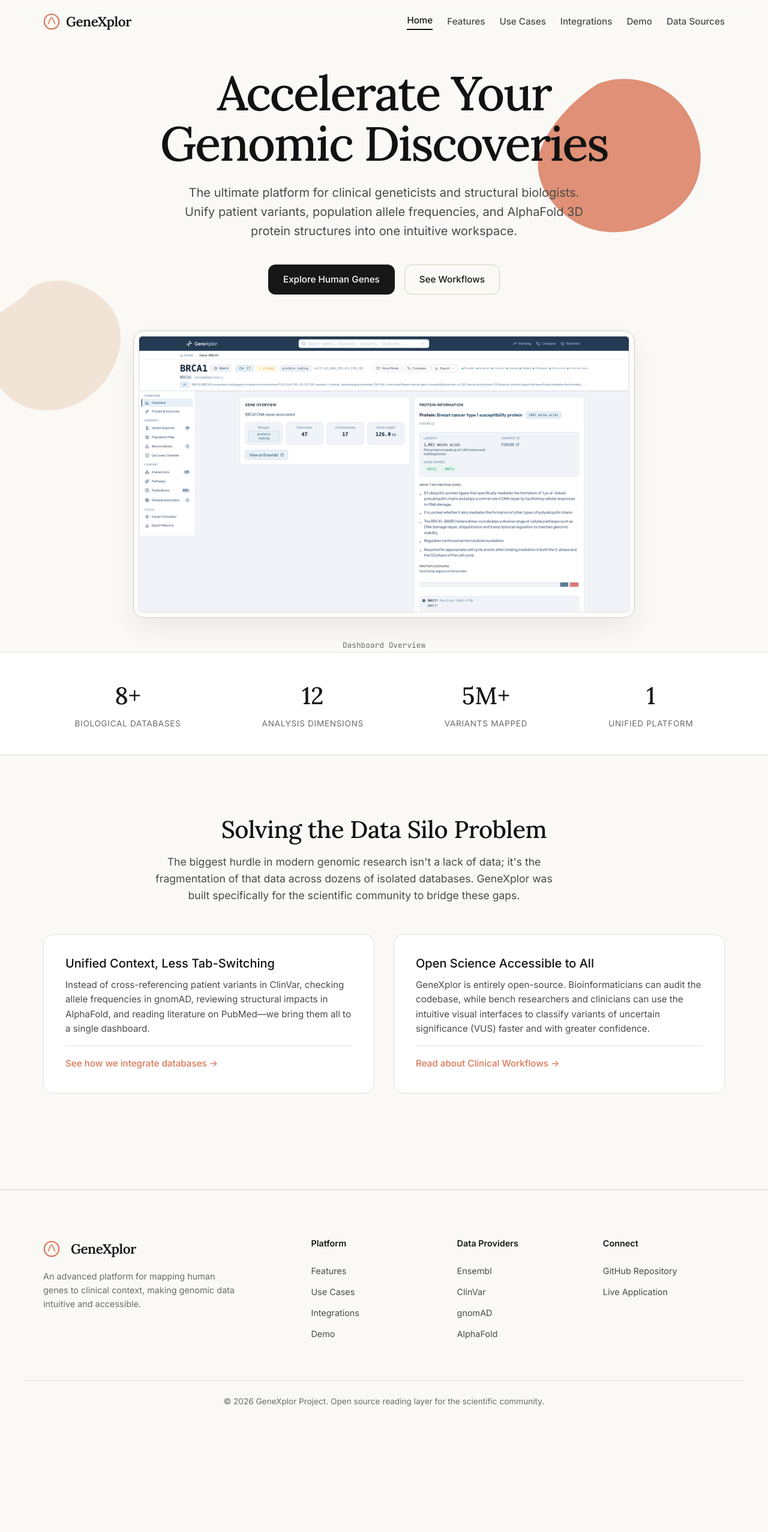
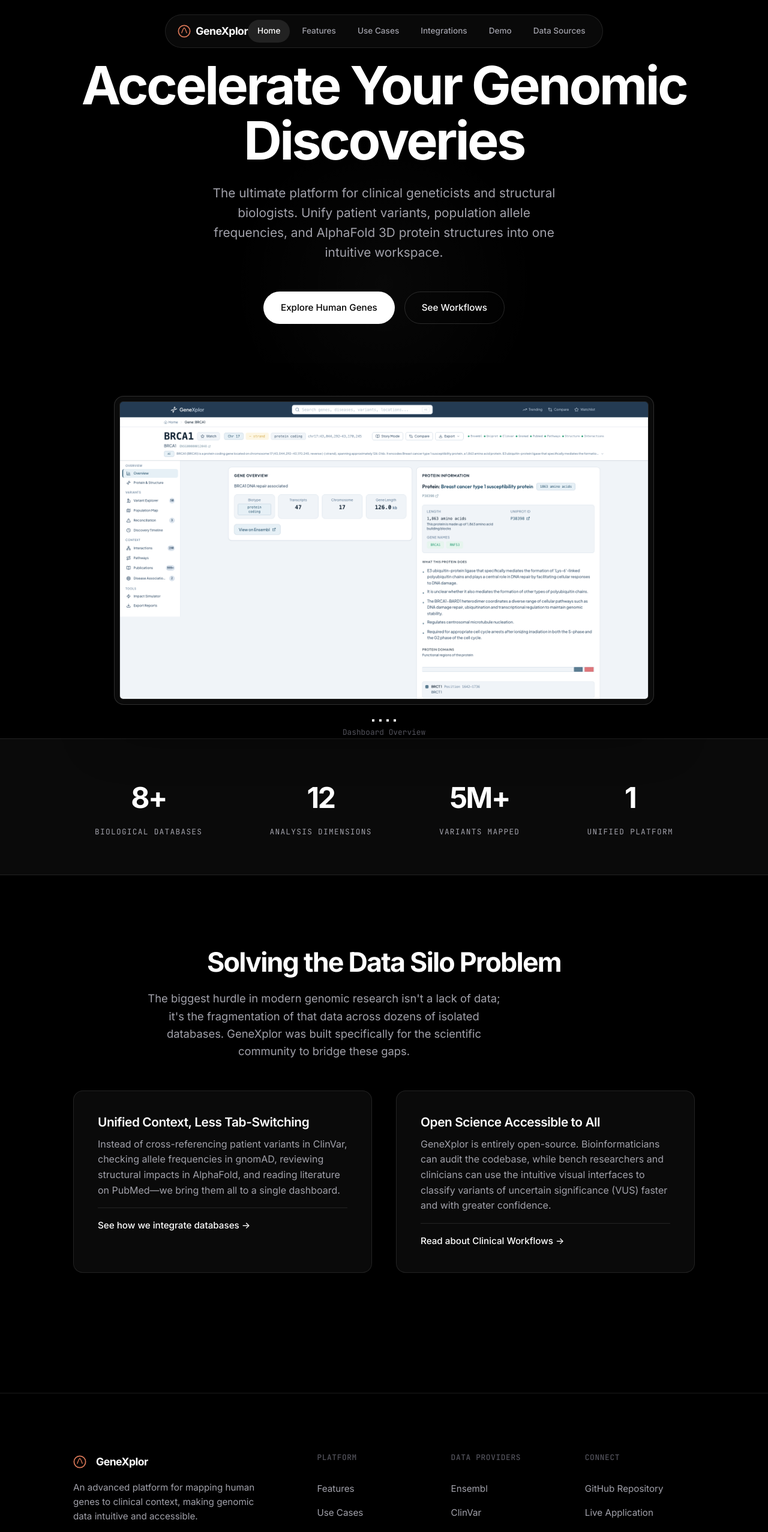
Before and after one commit to contact-ajmal/geneXplor-web, a plain HTML site: page index.html in a window 1280 px wide. Shown: the top 2554 px of the page at 60% size. Before the commit the page ends 2388 px from the top, so only its background shows below. Drawn offline with Linux system fonts and the light colour scheme.

Commit message:
style: Adopt Dark Minimalist Theme (Ajmalbaba Portfolio)

```diff
--- a/index.html
+++ b/index.html
@@ -35,11 +35,7 @@
 
   <main>
     <section class="hero-section">
-      <!-- Decorative Accent Blobs -->
-      <svg class="blob blob-1" viewBox="0 0 100 100" fill="#D97757"><path d="M45,15c12,-5,28,-1,36,10c8,11,10,27,1,38c-9,11,-27,17,-41,12c-14,-5,-24,-20,-20,-32c4,-12,16,-23,24,-28Z" /></svg>
-      <svg class="blob blob-2" viewBox="0 0 100 100" fill="#EAD0BA"><path d="M38,20c15,-9,35,-2,45,11c10,13,5,33,-7,45c-12,12,-31,16,-45,8c-14,-8,-21,-28,-16,-41c5,-13,18,-14,23,-23Z" /></svg>
-
-      <div class="hero-inner">
+      <!-- Decorative Accent Blobs Removed for Dark Minimalist Theme -->
         <h1 class="hero-title">Accelerate Your Genomic Discoveries</h1>
         <p class="hero-subtitle">
           The ultimate platform for clinical geneticists and structural biologists. Unify patient variants, population allele frequencies, and AlphaFold 3D protein structures into one intuitive workspace.
--- a/styles.css
+++ b/styles.css
@@ -1,44 +1,41 @@
 /* ════════════════════════════════════════════════════
-   GeneXplor Website — Elegant Anthropic Theme
+   GeneXplor Website — Dark Minimalist Portfolio Theme
    ════════════════════════════════════════════════════ */
 
-@import url('https://fonts.googleapis.com/css2?family=Inter:wght@400;500;600&family=Lora:ital,wght@0,400;0,500;0,600;0,700;1,400&family=JetBrains+Mono:wght@400;500&display=swap');
+@import url('https://fonts.googleapis.com/css2?family=Inter:wght@400;500;600;700&family=JetBrains+Mono:wght@400;500&display=swap');
 
 /* ── Reset & Base ── */
 *, *::before, *::after { box-sizing: border-box; margin: 0; padding: 0; }
 
 :root {
-  /* Backgrounds: Warm & Light */
-  --bg-main: #FAF9F6;
-  --bg-surface: #FFFFFF;
-  --bg-card: #FDFCFB;
-  --bg-nav: rgba(250, 249, 246, 0.85);
+  /* Backgrounds: Pure Dark */
+  --bg-main: #000000;
+  --bg-surface: #000000;
+  --bg-card: #0A0A0A;
+  --bg-nav: rgba(15, 15, 15, 0.65);
 
-  /* Texts: High Contrast */
-  --text-primary: #171717;
-  --text-secondary: #4a4a4a;
-  --text-muted: #6b6b6b;
-  --text-heading: #121212;
+  /* Texts: High Contrast & Muted Grays */
+  --text-primary: #FFFFFF;
+  --text-secondary: #A1A1AA; /* Muted gray like portfolio */
+  --text-muted: #52525B;
+  --text-heading: #FFFFFF;
 
-  /* Borders */
-  --border-light: #e5e0d8;
-  --border-strong: #d2ccc2;
-  --border-hover: #b0a79a;
+  /* Borders: Ultra Thin & Subtle */
+  --border-light: rgba(255, 255, 255, 0.1);
+  --border-strong: rgba(255, 255, 255, 0.15);
+  --border-hover: rgba(255, 255, 255, 0.3);
 
   /* Accents */
-  --accent-primary: #D97757; /* Terra Cotta / Earthy Orange */
-  --accent-hover: #C56142;
-  --accent-secondary: #D4A843;
-  --accent-blue: #3E6589;
-  --accent-green: #487A65;
+  --accent-primary: #FFFFFF;
+  --accent-brand: #00D8FF; /* Cyan from portfolio */
 
   /* Spacing */
-  --section-padding: 100px 0;
-  --inner-max: 1200px;
-  --radius-sm: 6px;
+  --section-padding: 120px 0;
+  --inner-max: 1100px;
+  --radius-pill: 9999px;
+  --radius-sm: 8px;
   --radius-md: 12px;
-  --radius-lg: 18px;
-  --radius-xl: 24px;
+  --radius-lg: 16px;
 }
 
 html { scroll-behavior: smooth; }
@@ -50,56 +47,69 @@
   line-height: 1.6;
   overflow-x: hidden;
   -webkit-font-smoothing: antialiased;
+  -moz-osx-font-smoothing: grayscale;
 }
 
-/* Typography: Elegant Serif for Headings */
+/* Typography: Bold Sans-Serif Everywhere */
 h1, h2, h3, h4 {
-  font-family: 'Lora', serif;
+  font-family: 'Inter', sans-serif;
   color: var(--text-heading);
-  font-weight: 500;
-  line-height: 1.2;
+  font-weight: 700;
+  line-height: 1.15;
+  letter-spacing: -0.04em;
 }
 
-h1 { font-size: 4.5rem; letter-spacing: -0.02em; }
-h2 { font-size: 2.8rem; letter-spacing: -0.01em; }
-h3 { font-size: 1.4rem; font-weight: 600; }
+h1 { font-size: 5rem; }
+h2 { font-size: 3rem; }
+h3 { font-size: 1.4rem; font-weight: 600; letter-spacing: -0.02em; }
 
 code, pre { font-family: 'JetBrains Mono', monospace; font-size: 0.85em; }
 
 a { color: var(--text-primary); text-decoration: none; transition: opacity 0.2s, color 0.2s; }
-a:hover { color: var(--accent-primary); }
+a:hover { opacity: 0.8; }
 strong { color: var(--text-primary); font-weight: 600; }
 img { max-width: 100%; display: block; }
 
-/* ── Navbar ── */
+/* ── Floating Pill Navbar ── */
 #navbar {
-  position: sticky; top: 0; left: 0; right: 0; z-index: 100;
-  background: var(--bg-nav);
-  backdrop-filter: blur(12px);
-  -webkit-backdrop-filter: blur(12px);
-  border-bottom: 1px solid transparent;
-  transition: border-color 0.3s;
+  position: sticky; top: 24px; left: 0; right: 0; z-index: 100;
+  display: flex; justify-content: center;
+  pointer-events: none; /* Let clicks pass through empty space */
 }
-#navbar.scrolled { border-bottom: 1px solid var(--border-light); }
+#navbar.scrolled .nav-inner {
+  border-color: var(--border-strong);
+  background: var(--bg-card);
+}
 
 .nav-inner {
-  max-width: var(--inner-max); margin: 0 auto; padding: 0 32px;
-  display: flex; align-items: center; justify-content: space-between; height: 72px;
+  pointer-events: auto; /* Re-enable clicks on the pill itself */
+  padding: 8px 12px;
+  display: flex; align-items: center; justify-content: space-between;
+  background: var(--bg-nav);
+  backdrop-filter: blur(20px);
+  -webkit-backdrop-filter: blur(20px);
+  border: 1px solid var(--border-light);
+  border-radius: var(--radius-pill);
+  transition: all 0.3s ease;
+  min-width: 600px;
 }
+
 .nav-logo {
-  display: flex; align-items: center; gap: 10px;
-  font-family: 'Lora', serif; font-weight: 600; font-size: 1.4rem;
-  color: var(--text-heading); text-decoration: none; letter-spacing: -0.02em;
+  display: flex; align-items: center; gap: 8px;
+  font-family: 'Inter', sans-serif; font-weight: 700; font-size: 1.1rem;
+  color: var(--text-heading); letter-spacing: -0.03em;
+  padding-left: 8px;
 }
-.logo-icon { width: 28px; height: 28px; }
+.logo-icon { width: 22px; height: 22px; }
 
-.nav-links { display: flex; gap: 24px; align-items: center; }
+.nav-links { display: flex; gap: 4px; align-items: center; }
 .nav-link {
-  font-size: 0.95rem; font-weight: 500; color: var(--text-secondary);
-  transition: color 0.2s;
+  font-size: 0.85rem; font-weight: 500; color: var(--text-secondary);
+  padding: 8px 16px; border-radius: var(--radius-pill);
+  transition: all 0.2s;
 }
-.nav-link:hover, .nav-link.active { color: var(--text-primary); }
-.nav-link.active { border-bottom: 2px solid var(--text-primary); padding-bottom: 2px; }
+.nav-link:hover { color: var(--text-primary); }
+.nav-link.active { background: rgba(255,255,255,0.1); color: var(--text-primary); }
 
 .nav-mobile-toggle { display: none; background: none; border: none; cursor: pointer; padding: 8px; }
 .nav-mobile-toggle span {
@@ -110,194 +120,196 @@
 /* Buttons */
 .btn {
   display: inline-flex; align-items: center; justify-content: center; gap: 8px;
-  padding: 12px 24px; border-radius: var(--radius-md);
+  padding: 14px 28px; border-radius: var(--radius-pill);
   font-family: 'Inter', sans-serif; font-size: 0.95rem; font-weight: 500;
   cursor: pointer; transition: all 0.2s; text-decoration: none; border: 1px solid transparent;
 }
-.btn-primary {
-  background: var(--text-primary); color: #FFF;
-}
-.btn-primary:hover {
-  background: #333; color: #FFF; transform: translateY(-1px);
-}
+.btn-primary { background: var(--text-primary); color: #000; }
+.btn-primary:hover { opacity: 0.85; transform: scale(0.98); }
 .btn-outline {
   background: transparent; color: var(--text-primary);
   border: 1px solid var(--border-strong);
 }
 .btn-outline:hover {
-  border-color: var(--text-primary); background: var(--bg-surface);
+  border-color: var(--text-primary); background: rgba(255,255,255,0.05);
 }
 
 /* ── Page Layouts ── */
 .page-header {
-  padding: 80px 0 40px; text-align: center; max-width: 800px; margin: 0 auto;
+  padding: 120px 0 60px; text-align: center; max-width: 800px; margin: 0 auto;
 }
-.page-title { margin-bottom: 20px; font-weight: 500; }
-.page-subtitle { font-size: 1.2rem; color: var(--text-secondary); line-height: 1.7; }
+.page-title { margin-bottom: 24px; font-weight: 700; }
+.page-subtitle { font-size: 1.25rem; color: var(--text-secondary); line-height: 1.7; font-weight: 400; }
 
 .section { padding: var(--section-padding); flex: 1; }
 .section-inner { max-width: var(--inner-max); margin: 0 auto; padding: 0 32px; }
 
-.section-header { text-align: left; margin-bottom: 50px; }
-.section-header h2 { font-size: 2.5rem; margin-bottom: 16px; font-weight: 500; }
-.section-header p { font-size: 1.1rem; max-width: 700px; color: var(--text-secondary); }
+.section-header { text-align: left; margin-bottom: 60px; }
+.section-header h2 { font-size: 2.8rem; margin-bottom: 20px; font-weight: 700; }
+.section-header p { font-size: 1.15rem; max-width: 600px; color: var(--text-secondary); }
 
 /* ── Hero ── */
 .hero-section {
-  display: flex; align-items: center; justify-content: center;
-  min-height: 85vh; padding-top: 40px; text-align: center;
+  display: flex; align-items: center; justify-content: center; flex-direction: column;
+  min-height: 90vh; padding-top: 40px; text-align: center;
+  position: relative;
 }
-.hero-inner { max-width: 900px; padding: 0 32px; }
-.hero-title { font-size: 5rem; line-height: 1.05; margin-bottom: 24px; font-weight: 500; letter-spacing: -0.03em; }
-.hero-subtitle { font-size: 1.25rem; color: var(--text-secondary); margin-bottom: 40px; line-height: 1.6; max-width: 700px; margin-left: auto; margin-right: auto; }
-.hero-cta-row { display: flex; gap: 16px; justify-content: center; margin-bottom: 60px; }
+/* A highly subtle dark gradient glow behind the hero */
+.hero-section::before {
+  content: ''; position: absolute; top: 10%; left: 50%; transform: translateX(-50%);
+  width: 600px; height: 600px; background: radial-gradient(circle, rgba(255,255,255,0.03) 0%, transparent 60%);
+  z-index: -1; pointer-events: none;
+}
 
-/* Blob Accents in Home */
-.blob { position: absolute; z-index: -1; opacity: 0.8; }
-.blob-1 { top: 10%; right: 5%; width: 400px; }
-.blob-2 { bottom: 10%; left: -5%; width: 300px; opacity: 0.5; }
+.hero-inner { max-width: 900px; padding: 0 32px; z-index: 10; }
+.hero-title { font-size: 5.5rem; line-height: 1.05; margin-bottom: 24px; font-weight: 700; }
+.hero-subtitle { font-size: 1.3rem; color: var(--text-secondary); margin-bottom: 48px; line-height: 1.6; max-width: 600px; margin-left: auto; margin-right: auto; }
+.hero-cta-row { display: flex; gap: 16px; justify-content: center; margin-bottom: 80px; }
 
-/* Stats (Home) */
+/* Stats (Home) - Very Dark */
 .stats-strip {
   border-top: 1px solid var(--border-light);
   border-bottom: 1px solid var(--border-light);
-  padding: 40px 0; background: var(--bg-surface);
+  padding: 60px 0; background: var(--bg-card);
 }
 .stats-inner {
   max-width: var(--inner-max); margin: 0 auto; padding: 0 32px;
-  display: flex; justify-content: space-around; flex-wrap: wrap; gap: 30px;
+  display: flex; justify-content: space-around; flex-wrap: wrap; gap: 40px;
 }
 .stat-item { text-align: center; }
-.stat-number { font-family: 'Lora', serif; font-size: 2.5rem; font-weight: 500; color: var(--text-primary); }
-.stat-label { font-size: 0.85rem; color: var(--text-muted); text-transform: uppercase; letter-spacing: 0.05em; margin-top: 4px; }
+.stat-number { font-family: 'Inter', sans-serif; font-size: 3rem; font-weight: 700; color: var(--text-primary); letter-spacing: -0.05em; }
+.stat-label { font-family: 'JetBrains Mono', monospace; font-size: 0.8rem; color: var(--text-secondary); text-transform: uppercase; letter-spacing: 0.1em; margin-top: 8px; }
 
 /* ── Generic Grids ── */
 .grid-3 { display: grid; grid-template-columns: repeat(3, 1fr); gap: 24px; }
-.grid-2 { display: grid; grid-template-columns: repeat(2, 1fr); gap: 32px; }
+.grid-2 { display: grid; grid-template-columns: repeat(2, 1fr); gap: 40px; }
 
-/* ── Feature Cards ── */
+/* ── Feature Cards (Minimalist Dark Mode) ── */
 .feature-card {
-  background: var(--bg-surface); border: 1px solid var(--border-light);
-  border-radius: var(--radius-lg); padding: 36px;
-  transition: box-shadow 0.3s, transform 0.3s;
+  background: var(--bg-card); border: 1px solid var(--border-light);
+  border-radius: var(--radius-lg); padding: 40px;
+  transition: border-color 0.3s, background 0.3s;
 }
 .feature-card:hover {
-  box-shadow: 0 12px 24px rgba(0,0,0,0.04); transform: translateY(-2px);
-  border-color: var(--border-hover);
+  border-color: var(--border-hover); background: #141414;
 }
 .feature-icon {
-  margin-bottom: 24px; color: var(--accent-primary);
+  margin-bottom: 24px; color: var(--text-primary);
 }
-.feature-icon svg { width: 32px; height: 32px; stroke-width: 1.5; }
-.feature-card h3 { font-family: 'Inter', sans-serif; font-size: 1.25rem; font-weight: 500; margin-bottom: 12px; }
-.feature-card p { font-size: 0.95rem; color: var(--text-secondary); line-height: 1.6; }
+.feature-icon svg { width: 28px; height: 28px; stroke-width: 1.5; }
+.feature-card h3 { font-size: 1.3rem; margin-bottom: 12px; }
+.feature-card p { font-size: 1rem; color: var(--text-secondary); line-height: 1.6; }
 
 /* ── Demo Gallery ── */
-.demo-gallery { display: flex; flex-direction: column; gap: 60px; }
-.demo-item { display: flex; flex-direction: column; gap: 20px; }
+.demo-gallery { display: flex; flex-direction: column; gap: 100px; }
+.demo-item { display: flex; flex-direction: column; gap: 20px; align-items: center; }
 .demo-browser {
   background: var(--bg-card); border: 1px solid var(--border-strong);
   border-radius: var(--radius-lg); padding: 8px;
-  box-shadow: 0 20px 40px rgba(0,0,0,0.06);
+  box-shadow: 0 40px 80px rgba(0,0,0,0.5); /* Deep shadow */
 }
-.demo-browser img { border-radius: var(--radius-sm); border: 1px solid var(--border-light); }
-.demo-info { text-align: left; max-width: 600px; margin: 0 auto; text-align: center; }
-.demo-info h3 { font-size: 1.5rem; margin-bottom: 8px; }
-.demo-info p { color: var(--text-secondary); }
+.demo-browser img { border-radius: var(--radius-sm); border: 1px solid var(--border-light); opacity: 0.9; transition: opacity 0.3s; }
+.demo-browser img:hover { opacity: 1; }
 
-/* ── Architecture Layers ── */
+.demo-info { text-align: left; max-width: 500px; }
+.demo-info h3 { font-size: 1.8rem; margin-bottom: 16px; }
+.demo-info p { color: var(--text-secondary); font-size: 1.1rem; }
+
+/* ── Architecture/Integration Layers ── */
 .arch-layer {
-  background: var(--bg-surface); border: 1px solid var(--border-light);
-  border-radius: var(--radius-xl); padding: 48px; margin-bottom: 32px;
+  background: var(--bg-card); border: 1px solid var(--border-light);
+  border-radius: var(--radius-lg); padding: 50px; margin-bottom: 32px;
 }
-.arch-layer-header { margin-bottom: 32px; border-bottom: 1px solid var(--border-light); padding-bottom: 24px; }
-.arch-layer-header h3 { font-size: 1.8rem; margin-bottom: 8px; }
-.arch-layer-header p { font-size: 1.05rem; color: var(--text-secondary); max-width: 800px; }
+.arch-layer-header { margin-bottom: 40px; border-bottom: 1px solid var(--border-light); padding-bottom: 32px; }
+.arch-layer-header h3 { font-size: 2rem; margin-bottom: 12px; }
+.arch-layer-header p { font-size: 1.15rem; color: var(--text-secondary); max-width: 700px; }
 
-.arch-sub-grid { display: grid; grid-template-columns: repeat(3, 1fr); gap: 20px; }
+.arch-sub-grid { display: grid; grid-template-columns: repeat(3, 1fr); gap: 24px; }
 .arch-sub-card {
-  padding: 24px; border-radius: var(--radius-md); background: var(--bg-main);
-  border: 1px solid var(--border-light);
+  padding: 0; background: transparent; border: none;
 }
-.arch-sub-card strong { font-size: 1.05rem; display: block; margin-bottom: 8px; font-weight: 500; color: var(--text-primary); }
-.arch-sub-card p { font-size: 0.9rem; color: var(--text-secondary); }
+.arch-sub-card strong { font-size: 1.1rem; display: block; margin-bottom: 12px; font-weight: 600; color: var(--text-primary); }
+.arch-sub-card p { font-size: 0.95rem; color: var(--text-secondary); }
 
 /* ── Tech Stack ── */
-.tech-category { margin-bottom: 60px; }
-.tech-category h3 { font-size: 1.5rem; margin-bottom: 24px; padding-bottom: 12px; border-bottom: 1px solid var(--border-light); }
+.tech-category { margin-bottom: 80px; }
+.tech-category h3 { font-size: 1.7rem; margin-bottom: 32px; padding-bottom: 16px; border-bottom: 1px solid var(--border-light); color: var(--text-primary); }
 .tech-grid { display: grid; grid-template-columns: repeat(auto-fill, minmax(280px, 1fr)); gap: 16px; }
 .tech-card {
-  display: flex; gap: 16px; padding: 20px; border-radius: var(--radius-md);
-  background: var(--bg-surface); border: 1px solid var(--border-light);
-  align-items: center;
+  display: flex; gap: 16px; padding: 24px; border-radius: var(--radius-md);
+  background: var(--bg-card); border: 1px solid var(--border-light);
+  align-items: center; transition: background 0.2s;
 }
-.tech-emoji { font-size: 1.5rem; }
-.tech-info strong { display: block; font-size: 1rem; font-weight: 500; }
-.tech-info p { font-size: 0.85rem; color: var(--text-muted); margin-top: 4px; }
+.tech-card:hover { background: #141414; }
+.tech-emoji { font-size: 1.8rem; }
+.tech-info strong { display: block; font-size: 1.05rem; font-weight: 600; color: var(--text-primary); }
+.tech-info p { font-size: 0.9rem; color: var(--text-secondary); margin-top: 4px; }
 
 /* ── Data Sources Tables ── */
 .ds-table-wrapper {
-  overflow-x: auto; background: var(--bg-surface); border-radius: var(--radius-lg);
+  overflow-x: auto; background: var(--bg-card); border-radius: var(--radius-lg);
   border: 1px solid var(--border-light); margin-bottom: 40px;
 }
 table { width: 100%; border-collapse: collapse; text-align: left; }
-th, td { padding: 16px 24px; border-bottom: 1px solid var(--border-light); }
-th { font-family: 'Inter', sans-serif; font-weight: 500; color: var(--text-primary); font-size: 0.9rem; background: var(--bg-main); }
-td { font-size: 0.95rem; color: var(--text-secondary); }
+th, td { padding: 20px 30px; border-bottom: 1px solid var(--border-light); }
+th { font-family: 'JetBrains Mono', monospace; font-weight: 500; color: var(--text-muted); font-size: 0.8rem; text-transform: uppercase; letter-spacing: 0.05em; }
+td { font-size: 1rem; color: var(--text-secondary); }
+td strong { color: var(--text-primary); }
 tr:last-child td { border-bottom: none; }
-.ds-badge { display: inline-block; padding: 4px 10px; border-radius: 4px; background: rgba(0,0,0,0.05); font-family: 'JetBrains Mono'; font-size: 0.8rem; color: var(--text-primary); }
+.ds-badge { display: inline-block; padding: 4px 10px; border-radius: 4px; background: rgba(255,255,255,0.05); font-family: 'JetBrains Mono'; font-size: 0.8rem; color: var(--text-primary); border: 1px solid var(--border-light); }
 
-/* ── Code Blocks / Get Started ── */
-.setup-container { max-width: 800px; margin: 0 auto; }
+/* ── Code Blocks ── */
 .code-block {
-  background: #111; color: #f8f8f2; padding: 24px; border-radius: var(--radius-lg);
+  background: #000; color: #A1A1AA; padding: 24px; border-radius: var(--radius-lg); border: 1px solid var(--border-light);
   overflow-x: auto; margin: 32px 0; font-family: 'JetBrains Mono', monospace; font-size: 0.9rem; line-height: 1.7;
 }
-.code-comment { color: #8b949e; }
-.code-cmd { color: #58a6ff; }
-.setup-step { margin-bottom: 32px; }
-.setup-step h3 { font-family: 'Inter', sans-serif; font-size: 1.1rem; margin-bottom: 12px; }
 
 /* ── Footer ── */
 .site-footer {
-  border-top: 1px solid var(--border-strong);
+  border-top: 1px solid var(--border-light);
   background: var(--bg-main);
-  padding: 80px 0 40px; margin-top: 60px;
+  padding: 100px 0 40px; margin-top: 80px;
 }
 .footer-inner {
   max-width: var(--inner-max); margin: 0 auto; padding: 0 32px;
   display: grid; grid-template-columns: 2fr 1fr 1fr 1fr; gap: 40px;
 }
-.footer-brand .nav-logo { margin-bottom: 16px; }
-.footer-desc { font-size: 0.9rem; color: var(--text-muted); max-width: 320px; }
+.footer-brand .nav-logo { padding-left: 0; margin-bottom: 16px; }
+.footer-desc { font-size: 0.95rem; color: var(--text-secondary); max-width: 320px; }
 .footer-col h4 {
-  font-family: 'Inter', sans-serif; font-size: 0.9rem; font-weight: 600; color: var(--text-primary);
-  margin-bottom: 20px;
+  font-family: 'JetBrains Mono', monospace; font-size: 0.8rem; font-weight: 500; color: var(--text-muted);
+  text-transform: uppercase; letter-spacing: 0.05em; margin-bottom: 24px;
 }
 .footer-col a {
-  display: block; font-size: 0.9rem; color: var(--text-secondary);
-  padding: 6px 0;
+  display: block; font-size: 0.95rem; color: var(--text-secondary);
+  padding: 8px 0;
 }
+.footer-col a:hover { color: var(--text-primary); }
 .footer-bottom {
   max-width: var(--inner-max); margin: 0 auto; padding: 24px 32px 0;
-  margin-top: 60px; border-top: 1px solid var(--border-light);
-  text-align: center; font-size: 0.85rem; color: var(--text-muted);
+  margin-top: 80px; border-top: 1px solid var(--border-light);
+  display: flex; justify-content: space-between; align-items: center;
+  font-size: 0.85rem; color: var(--text-muted);
 }
 
 /* ── Responsive ── */
 @media (max-width: 1024px) {
-  .hero-title { font-size: 4rem; }
+  .hero-title { font-size: 4.5rem; }
   .grid-3 { grid-template-columns: repeat(2, 1fr); }
   .arch-sub-grid { grid-template-columns: repeat(2, 1fr); }
   .footer-inner { grid-template-columns: 1fr 1fr; }
 }
 
 @media (max-width: 768px) {
+  .nav-inner { min-width: auto; width: 100%; border-radius: 0; border: none; border-bottom: 1px solid var(--border-light); }
+  #navbar { top: 0; }
   .nav-links { display: none; }
   .nav-mobile-toggle { display: block; }
-  .hero-title { font-size: 3rem; }
+  .hero-title { font-size: 3.5rem; }
   .grid-3, .grid-2 { grid-template-columns: 1fr; }
   .arch-sub-grid { grid-template-columns: 1fr; }
   .footer-inner { grid-template-columns: 1fr; }
-  .section { padding: 60px 0; }
+  .section { padding: 80px 0; }
+  .demo-item { direction: ltr !important; } /* Force column on mobile */
+  .demo-item > div { padding: 0 !important; text-align: left !important; direction: ltr !important; }
 }
```
